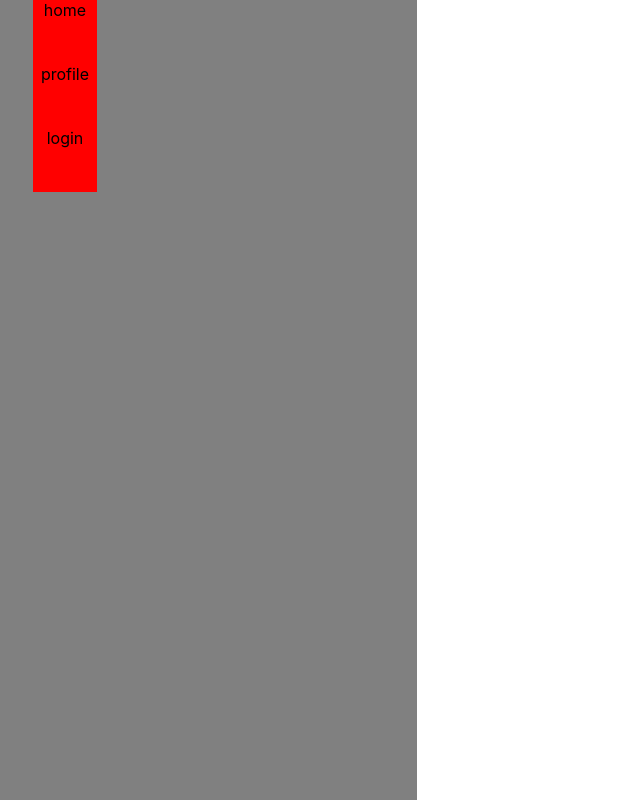
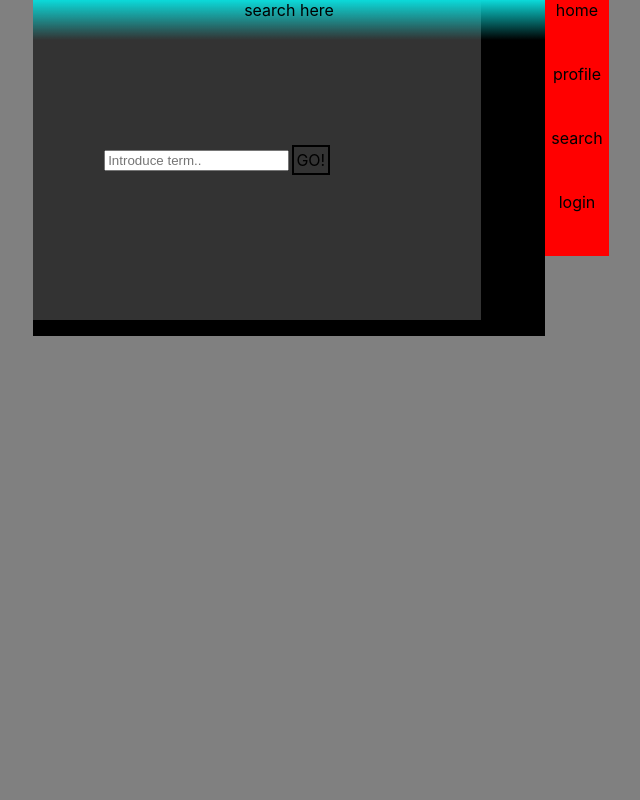
Before and after one commit to suku60/frontend-project-6, a React (Create React App) app: page /search in a window 1280 px wide. Before the commit this address had no page. Shown: the whole page, without its empty margins (351-991 px from the left). Built offline with nearby package versions, Linux system fonts and the light colour scheme.

Commit message:
search Container added

```diff
--- a/src/App.js
+++ b/src/App.js
@@ -5,6 +5,7 @@ import Home from './Containers/Home/Home';
 import Profile from './Containers/Profile/Profile';
 import LeftNavbar from './Components/LeftNavbar/LeftNavbar';
 import RightNavbar from './Components/RightNavbar/RightNavbar';
+import  Search from './Containers/Search/Search';
 
 function App() {
   return (
@@ -18,6 +19,7 @@ function App() {
           <Route path="/" element={<Login/>}/>
           <Route path="/home" element={<Home/>}/>
           <Route path="/profile" element={<Profile/>}/>
+          <Route path="/search" element={<Search/>}/>
       </Routes>
 
       <RightNavbar/>
--- a/src/Components/RightNavbar/RightNavbar.jsx
+++ b/src/Components/RightNavbar/RightNavbar.jsx
@@ -8,8 +8,9 @@ const RightNavbar = () => {
 
     return (
         <div className='nav_box'>
-            <TemporaryButton viewNameDisplay={"home"} pathUrl={"/home"}/>
+        <TemporaryButton viewNameDisplay={"home"} pathUrl={"/home"}/>
         <TemporaryButton viewNameDisplay={"profile"} pathUrl={"/profile"}/>
+        <TemporaryButton viewNameDisplay={"search"} pathUrl={"/search"}/>
 
         <TemporaryButton viewNameDisplay={"login"} pathUrl={"/"}/>
         </div>
--- /dev/null
+++ b/src/Containers/Search/Search.css
@@ -0,0 +1,140 @@
+@import url('../../assets/CSS/main.css');
+
+/* ANIMATIONS */
+
+/* Animation: container falling from top */
+#animationContainerFromTop {
+    animation: movement steps(60) .4s normal,
+              fading steps(60) .5s normal;
+}
+
+@keyframes movement {
+    from{margin-top: -76em;}
+    to{margin-top: 0em;}
+}
+
+@keyframes fading {
+    from{opacity: 0%;}
+    to{opacity: 100%;}
+}
+
+#animationButtonSwitch {
+    animation: switch steps(60) .4s normal,
+              opacity steps(60) .4s normal;
+}
+
+/* @keyframes switch {
+    from{width: var(--button-width-1);}
+    to{width: 0em;}
+} */
+
+@keyframes switch {
+    from{transform: rotateX(0deg);}
+    to{transform: rotateX(360deg);}
+}
+
+
+@keyframes fading {
+    from{opacity: 0%;}
+    to{opacity: 100%;}
+}
+
+
+#search_box {
+
+    height: 100vh !important;
+
+    /* flex-direction: row;
+    justify-content: center !important; */
+}
+/* CONTAINERS (VIEWS / TOTAL SCREEN / SECTIONS) */
+
+.container_search_transparency {
+
+    position:fixed;
+    z-index: 10;
+
+    background:
+	linear-gradient(0deg, rgba(0, 0, 0, 0), var(--color-vapor-2-2));
+
+    height: 5vh;
+    width: 40vw;
+
+    transition: var(--transition-2);
+}
+
+/* COMPONENTS */
+
+.component_search {
+    height: 50em !important;
+    /* height: 100vh !important; */
+
+}
+.memes_component {
+    background-color: gray !important;
+
+    height: 100vh !important;
+}
+
+.memes_box {
+/*
+    transform: skew(25deg 25deg 0deg 0deg); */
+
+
+    display: flex;
+    flex-direction: column;
+    justify-content: center;
+    align-items: center;
+
+    height: 100vh !important;
+    width: 40vw;
+
+    border-radius: var(--border-radius-3);
+
+    overflow-y: scroll;
+
+    background-color: transparent;
+}
+
+.meme_card {
+    height: 100vh !important;
+}
+
+
+
+
+
+
+
+
+
+
+/* SEARCH CONTAINER STYLES */
+.searchBttn {
+    border: solid 2px;
+    /* background-color: red; */
+    padding: 0.5%;
+    margin-left: 0.5%;
+
+    background-color: var(--color-dark-3);
+}
+
+.searchBttn:hover{
+    cursor: pointer;
+}
+
+.login_inputs {
+    margin-bottom: 1em;
+
+
+    height: 20em;
+    width: 33em;
+
+    display: flex;
+    flex-direction: row;
+    justify-content: center;
+    align-items: center;
+
+    background-color: var(--color-dark-3);
+
+}
--- /dev/null
+++ b/src/Containers/Search/Search.jsx
@@ -0,0 +1,68 @@
+import React, { useEffect, useState } from 'react';
+import axios from 'axios';
+
+import TemporaryButton from '../../Components/TemporaryButton/TemporaryButton';
+
+import './Search.css';
+
+const Search = () => {
+    // HOOKS
+    // memes
+    const [memes, setMemes] = useState([]);
+    const [users, setUsers] = useState([]);
+
+    // USEEFFECTS
+    useEffect(() => {
+        // bringMemes();
+
+        // console.log("meme?", memes)
+    }, [])
+
+    // FUNCTIONS
+    // Handlers
+    // Local functions
+    // Axios call to map images
+    const search = async () => {
+
+
+
+    }
+
+
+
+    return (
+        <div className="container_box" id="search_box">
+
+
+            {/* FIXED SEARCH TRANSPARENCY  */}
+            <div className="container_search_transparency">
+                search here
+            </div>
+
+            {/* THIS WILL BE A CAROUSEL OF IMAGES */}
+
+            <div className="component_search" id="animationContainerFromTop">
+                <div className="login_inputs">
+                    <input
+                        type="text"
+                        placeholder='Introduce term..'
+                        name="term"
+                        title="nick"
+                        autoComplete="off"
+                    />
+                    <div
+                        className="searchBttn"
+                        onClick={() => search()}
+
+                    >GO!
+                    </div>
+                </div>
+                <div className='component_box memes_component'>
+                    <div className='memes_box'>
+                    </div>
+                </div>
+            </div>
+        </div>
+    )
+}
+export default Search;
```
Also changed, not shown: src/Containers/Login/Login.jsx (+20 -20 lines).
